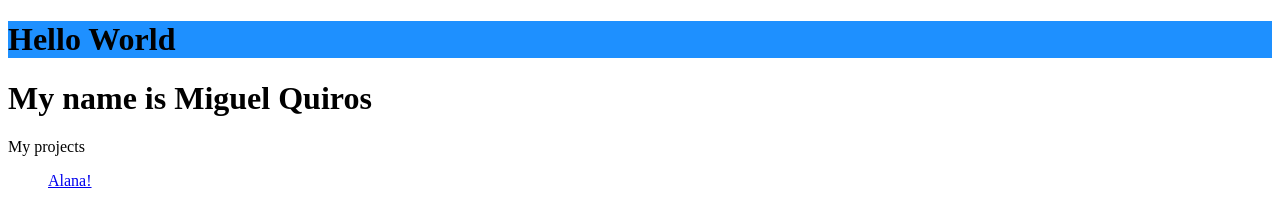
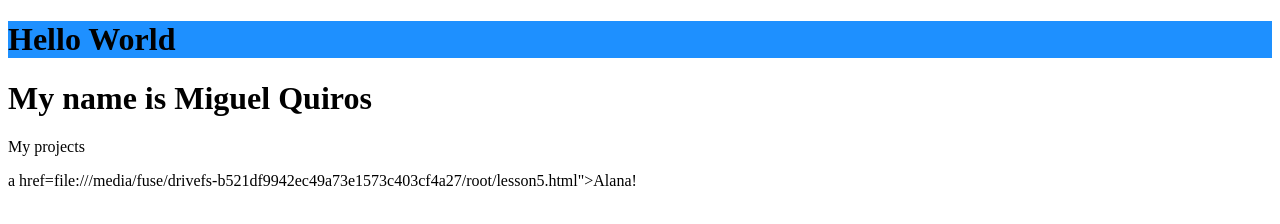
Before and after one commit to MQuirosLearnee/Sophomore-Portfolio, a plain HTML site: page index.html in a window 1280 px wide. Drawn offline with Linux system fonts and the light colour scheme.

Commit message:
Update index.html
remove  <ul><a href=file:///media/fuse/drivefs-b521df9942ec49a73e1573c403cf4a27/root/lesson5.html">Alana!</a></ul>

```diff
--- a/index.html
+++ b/index.html
@@ -8,7 +8,7 @@
 <p style="background-color:Tomato;"> </p>
 <h1>My name is Miguel Quiros </h1>
 <p>My projects</p>
-  <ul><a href=file:///media/fuse/drivefs-b521df9942ec49a73e1573c403cf4a27/root/lesson5.html">Alana!</a></ul>
+a href=file:///media/fuse/drivefs-b521df9942ec49a73e1573c403cf4a27/root/lesson5.html">Alana!</a>
 
 </body>
 </html>
```
